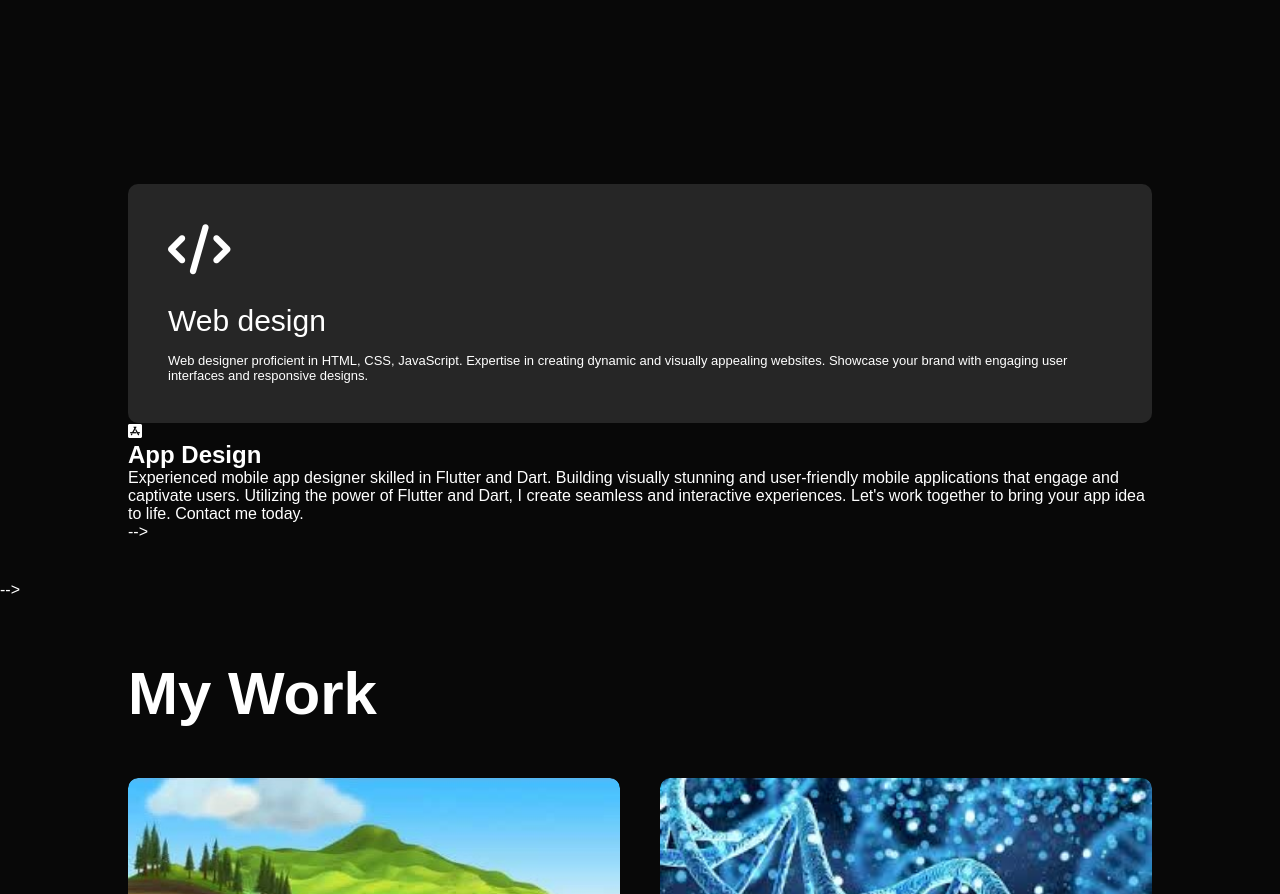
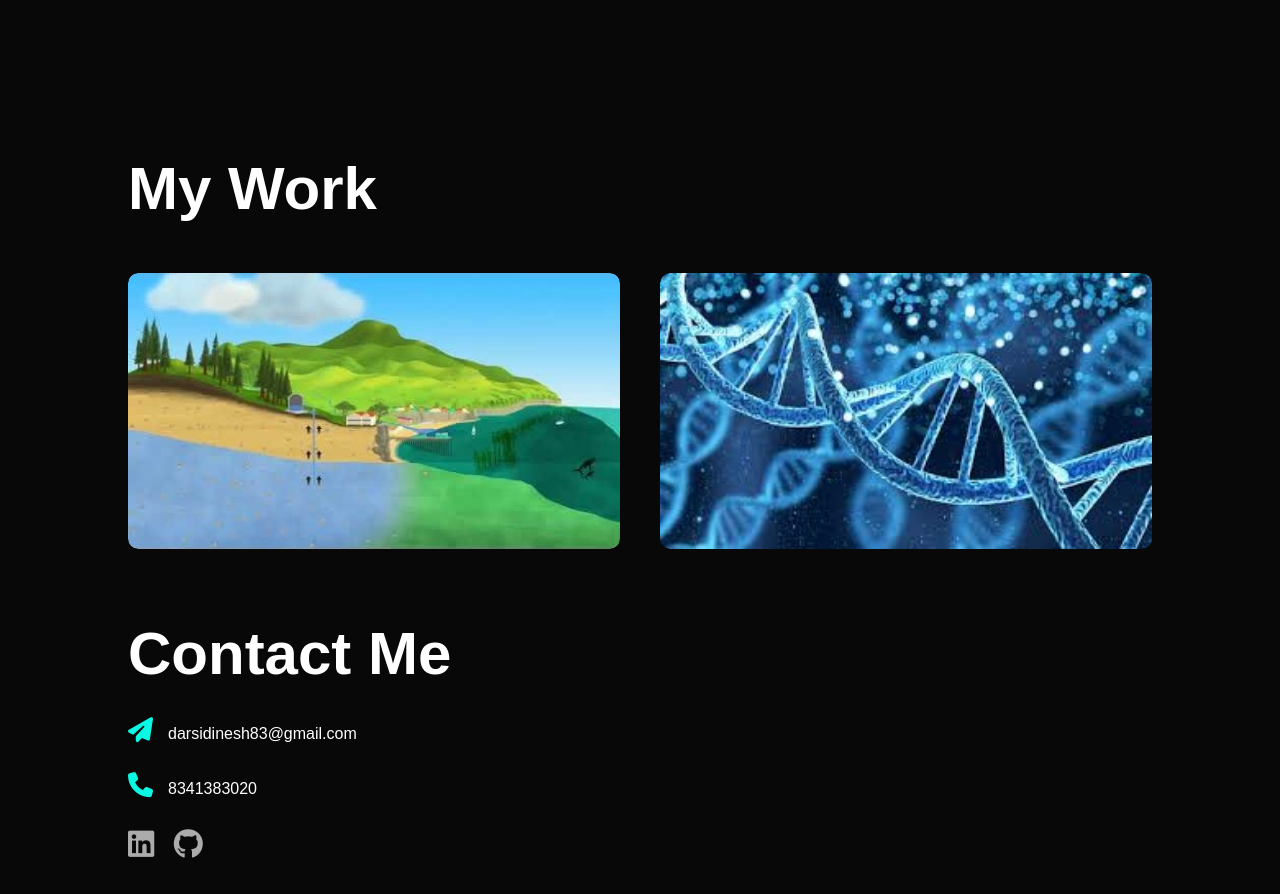
Before and after one commit to DarsiDinesh/DarsiDinesh.github.io, a plain HTML site: page index.html in a window 1280 px wide. Shown: the part 1440-2334 px from the top of the page. Drawn offline with Linux system fonts and the light colour scheme.

Commit message:
Update index.html

```diff
--- a/index.html
+++ b/index.html
@@ -82,33 +82,6 @@
 
         </div>
     </div>
-
-<!--     <!-- --------------------services---------------------->
-    <div id="services">
-        <div class="container">
-            <h1 class="sub-title"></h1>
-            <div class="services-list">
-                <div>
-                    <i class="fa-solid fa-code"></i>
-                    <h2>Web design</h2>
-                    <p>Web designer proficient in HTML, CSS, JavaScript. Expertise in creating dynamic and visually appealing websites. Showcase your brand with engaging user interfaces and responsive designs.</p>
-                   <!-- <a href="#">Learn more</a> -->
-                </div>
-<!--                 <div>
-                    <i class="fa-sharp fa-solid fa-crop"></i>
-                    <h2>UI/UX Design</h2>
-                    <p>Skilled UI/UX designer creating visually captivating interfaces and seamless user experiences. Expertise in user research, wireframing, prototyping, and usability testing. Passionate about enhancing user satisfaction through intuitive designs. Explore my portfolio for examples of successful projects. Let's collaborate to elevate your digital presence.</p>
-                    <!-- <a href="#">Learn more</a> -->
-                </div>
-                <div>
-                    <i class="fa-brands fa-app-store-ios"></i>
-                    <h2>App Design</h2>
-                    <p>Experienced mobile app designer skilled in Flutter and Dart. Building visually stunning and user-friendly mobile applications that engage and captivate users. Utilizing the power of Flutter and Dart, I create seamless and interactive experiences. Let's work together to bring your app idea to life. Contact me today.</p>
-                    <!-- <a href="#">Learn more</a> -->
-                </div> -->
-            </div>
-        </div>
-    </div> -->
 
     <!-- -----------------------portfolio------------------- -->
     <div id="portfolio">
```
